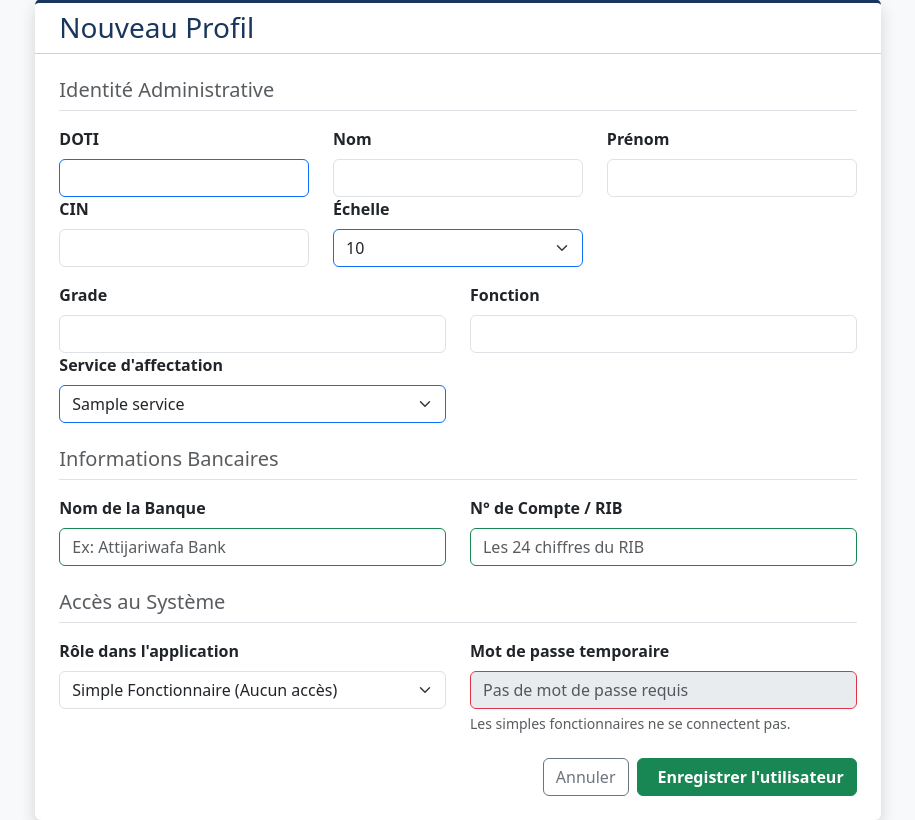
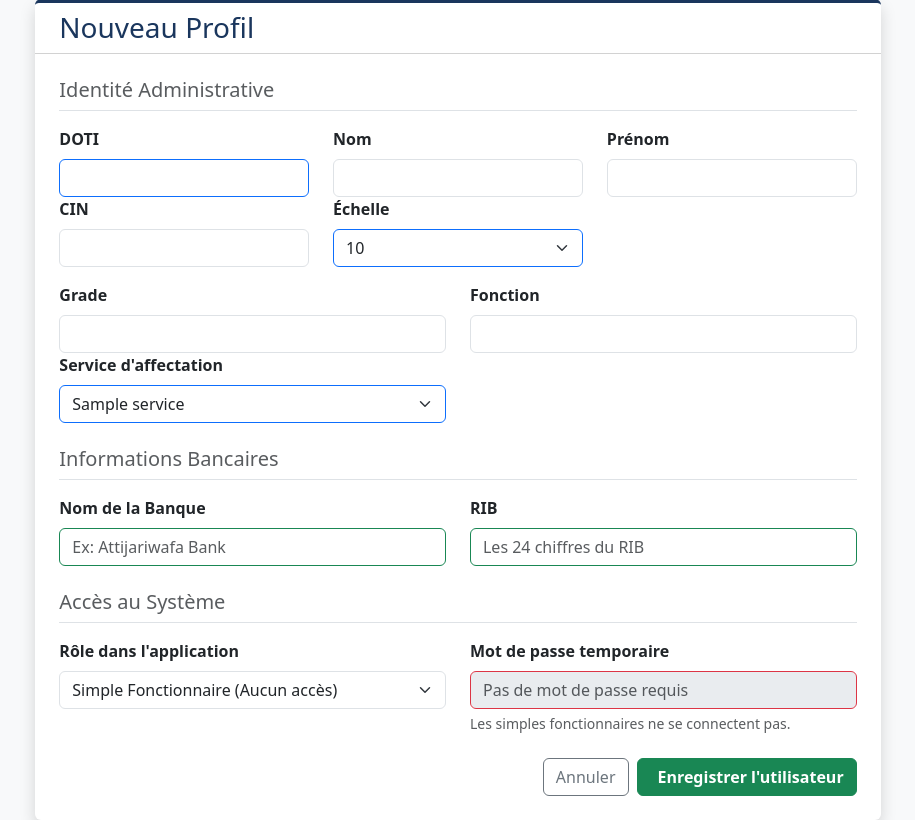
Before and after one commit to elqablizakaria8-a11y/Gestion_OM, a Python web app: template templates/admin/ajouter_utilisateur.html in a window 1280 px wide. Shown: the part 120-940 px from the top of the page, without its empty margins (182-1097 px from the left). Run offline with Jinja, Linux system fonts and the light colour scheme; the template is opened without the code that fills it: most values are stand-ins (such as "Sample title", 1, 10 or a date in 2020).

Commit message:
Refactor account number field in user form
Updated the label for the account number field and added value binding with validation attributes.

```diff
--- a/templates/admin/ajouter_utilisateur.html
+++ b/templates/admin/ajouter_utilisateur.html
@@ -73,8 +73,8 @@
                             <input type="text" name="banque" class="form-control border-success" placeholder="Ex: Attijariwafa Bank">
                         </div>
                         <div class="col-md-6">
-                            <label class="form-label fw-bold">N° de Compte / RIB</label>
-                            <input type="text" name="rib" class="form-control border-success" placeholder="Les 24 chiffres du RIB">
+                            <label class="form-label fw-bold">RIB</label>
+                             <input type="text" name="rib" class="form-control border-success" value="{{ user.rib if user.rib else '' }}"  placeholder="Les 24 chiffres du RIB" required inputmode='numeric' pattern='[0-9]{24}' maxlength='24' minlength='24' >
                         </div>
                     </div>
                    <h5 class="text-muted mb-3 border-bottom pb-2">Accès au Système</h5>
```
